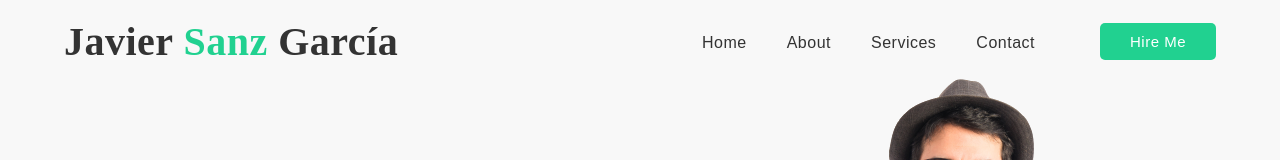
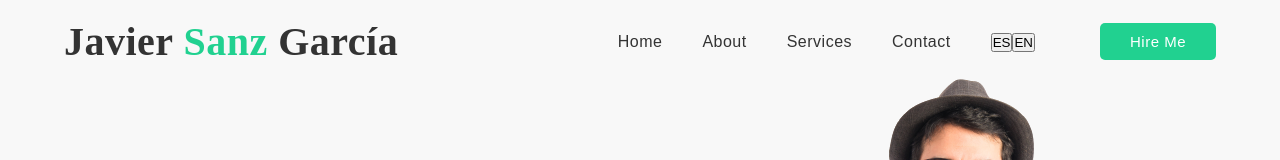
Before and after one commit to javiersanzgarcia/portfolio, a React (Vite) app: page / in a window 1280 px wide. Shown: the top 160 px of the page. Built offline with nearby package versions, Linux system fonts and the light colour scheme.

Commit message:
Include translations support

```diff
--- a/package.json
+++ b/package.json
@@ -13,8 +13,10 @@
   },
   "dependencies": {
     "aos": "2.3.4",
+    "i18next": "22.4.9",
     "react": "18.2.0",
-    "react-dom": "18.2.0"
+    "react-dom": "18.2.0",
+    "react-i18next": "12.1.5"
   },
   "devDependencies": {
     "@types/react": "18.0.27",
--- a/src/components/About.jsx
+++ b/src/components/About.jsx
@@ -1,4 +1,4 @@
-import React, { useEffect } from 'react'
+import { useEffect } from 'react'
 import person2 from '../assets/Images/bohemian-man-with-his-arms-crossed-removebg-preview.png'
 import '../CSS/About.css'
 import Aos from 'aos'
@@ -8,6 +8,7 @@
   useEffect(() => {
     Aos.init({ duration: 2000, once: true, easing: 'ease' })
   })
+
   return (
     <>
       <section className="about" id="about">
--- a/src/components/Contact.jsx
+++ b/src/components/Contact.jsx
@@ -13,7 +13,6 @@
       <section className="contact" id="contact">
         <div data-aos="zoom-in" className="contact-tittle">
           <h2>
-            {' '}
             Contact <span>Me</span>
           </h2>
           <p>
@@ -64,8 +63,7 @@
                   <input type="email" placeholder="Email" />
                   <textarea placeholder="Comment"></textarea>
                   <button type="submit" className="site-btn">
-                    {' '}
-                    Send Message{' '}
+                    Send Message
                   </button>
                 </form>
               </div>
--- a/src/components/Navbar.jsx
+++ b/src/components/Navbar.jsx
@@ -1,7 +1,10 @@
 import { useState } from 'react'
+import { useTranslation } from 'react-i18next'
 import '../css/Navbar.css'
 
 const Navbar = () => {
+  const [t, i18n] = useTranslation('global')
+
   const [showMenu, setShowMenu] = useState(false)
   const [navbar, setNavbar] = useState(false)
 
@@ -12,18 +15,17 @@
       setNavbar(false)
     }
   }
+
   window.addEventListener('scroll', changeBackground)
 
   return (
     <>
       <nav className={navbar ? 'navbar active' : 'navbar'}>
         <a href="/">
-          {' '}
           <h1>
             Javier <span className="dot">Sanz</span> Garc&iacute;a
-          </h1>{' '}
+          </h1>
         </a>
-
         <div className={showMenu ? 'menu mobile-menu' : 'menu'}>
           <ul>
             <i
@@ -42,17 +44,19 @@
             <li>
               <a href="#contact"> Contact </a>
             </li>
+            <li>
+              <button onClick={() => i18n.changeLanguage('es')}>ES</button>
+              <button onClick={() => i18n.changeLanguage('en')}>EN</button>
+            </li>
           </ul>
           <a className="hire" href="#contact">
             Hire Me
           </a>
         </div>
-
         <i
           className="fa-solid fa-bars"
           onClick={() => setShowMenu(!showMenu)}
         ></i>
-
         <div className={showMenu ? 'over actived' : 'over'}></div>
       </nav>
     </>
--- a/src/main.jsx
+++ b/src/main.jsx
@@ -3,8 +3,25 @@
 import App from './App'
 import './index.css'
 
+import { I18nextProvider } from 'react-i18next'
+import i18next from 'i18next'
+
+import global_es from './translations/es/global.json'
+import global_en from './translations/en/global.json'
+
+i18next.init({
+  interpolation: { escapeValue: false },
+  lng: 'es',
+  resources: {
+    es: { global: global_es },
+    en: { global: global_en }
+  }
+})
+
 ReactDOM.createRoot(document.getElementById('root')).render(
   <React.StrictMode>
-    <App />
+    <I18nextProvider i18n={i18next}>
+      <App />
+    </I18nextProvider>
   </React.StrictMode>
 )
--- /dev/null
+++ b/src/translations/en/global.json
@@ -0,0 +1,5 @@
+{
+  "header": {
+    "hello-world": "Hello World !"
+  }
+}
--- /dev/null
+++ b/src/translations/es/global.json
@@ -0,0 +1,5 @@
+{
+  "header": {
+    "hello-world": "Hola Mundo!"
+  }
+}
```
Also changed, not shown: src/components/Portfolio.jsx (+0 -84 lines), 1 other file (tests, documents, lock files or other folders).
